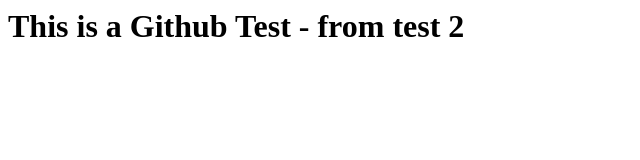
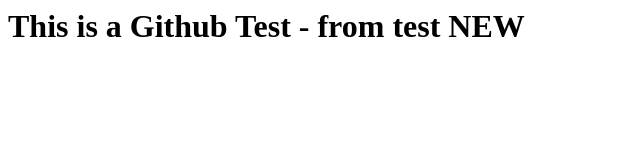
Before and after one commit to jfgraziano/newGitTest, a plain HTML site: page index.html in a window 1280 px wide. Shown: the whole page, without its empty margins (0-640 px from the left). Drawn offline with Linux system fonts and the light colour scheme.

Commit message:
updating index,html

```diff
--- a/index.html
+++ b/index.html
@@ -1 +1,2 @@
-<html><h1>This is a Github Test - from test 2</h1></html>
+
+<html><h1>This is a Github Test - from test NEW</h1></html>
```
